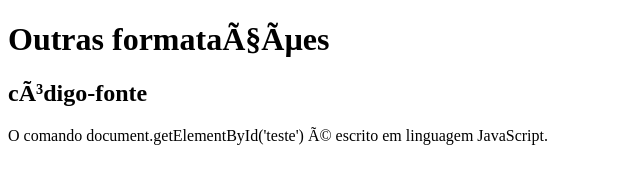
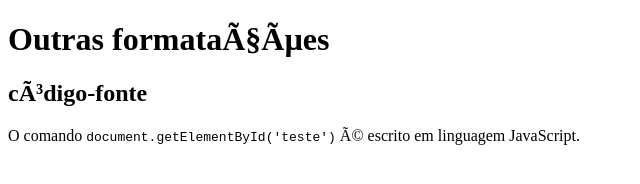
Before and after one commit to gabryellgs/Estudos, a plain HTML site: page Html-css/Modulo 1/ex008/index.html in a window 1280 px wide. Shown: the whole page, without its empty margins (0-640 px from the left). Drawn offline with Linux system fonts and the light colour scheme.

Commit message:
update Html-css/Modulo 1/ex008/index.html

```diff
--- a/Html-css/Modulo 1/ex008/index.html
+++ b/Html-css/Modulo 1/ex008/index.html
@@ -9,6 +9,6 @@
 <body>
   <h1>Outras formatações</h1>
   <h2>código-fonte</h2>
-  <p>O comando document.getElementById('teste') é escrito em linguagem JavaScript.</p>
+  <p>O comando <code>document.getElementById('teste')</code> é escrito em linguagem JavaScript.</p>
 </body>
 </html>
```
